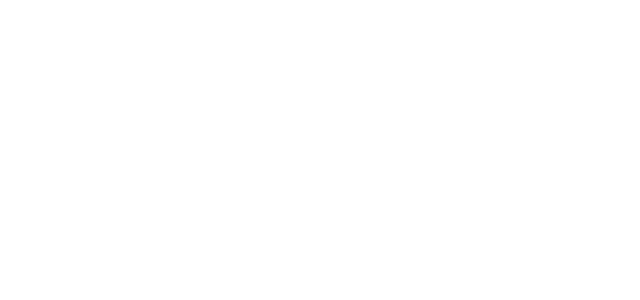
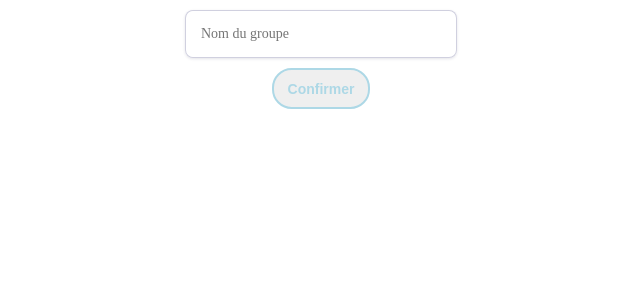
Before and after one commit to cla-pro/minigames-workspace, an Angular app: page /group-chooser in a window 1280 px wide. Before the commit this address led to /. Shown: the top 300 px of the page, without its empty margins (319-959 px from the left). Built offline with nearby package versions, Linux system fonts and the light colour scheme.

Commit message:
Add the groups to differenciate the different groups of players and load the right scenario accordingly

```diff
--- a/projects/minigame-common/src/lib/minigame-common-touch.service.ts
+++ b/projects/minigame-common/src/lib/minigame-common-touch.service.ts
@@ -37,8 +37,8 @@ export class MinigameCommonTouchService {
     this.mousedownSubscription = this.mousedown.subscribe((e: any) => { this.handleStart(e); });
     this.touchstartSubscription = this.touchstart.subscribe((e: any) => { this.handleStart(e); })
 
-    this.mouseupSubscription = this.mouseup.subscribe((e: any) => { this.handleEnd(e, canvas); });
-    this.touchendSubscription = this.touchend.subscribe((e: any) => { this.handleEnd(e, canvas); })
+    this.mouseupSubscription = this.mouseup.subscribe((e: any) => { this.handleEnd(e); });
+    this.touchendSubscription = this.touchend.subscribe((e: any) => { this.handleEnd(e); })
 
     this.captureMoveEvent();
   }
@@ -78,7 +78,7 @@ export class MinigameCommonTouchService {
     }
   }
 
-  private handleEnd(e: any, canvas: HTMLCanvasElement): void {
+  private handleEnd(e: any): void {
     e.preventDefault();
 
     this.initialPageX = -1;
@@ -87,7 +87,7 @@ export class MinigameCommonTouchService {
     this.initialLocalY = -1;
 
     this.endCallback();
-    this.captureMoveEvent(canvas);
+    this.captureMoveEvent();
   }
 
   /*
--- a/projects/minigames-advent/src/app/advent-board/advent-board.component.ts
+++ b/projects/minigames-advent/src/app/advent-board/advent-board.component.ts
@@ -1,5 +1,5 @@
 import { Component } from '@angular/core';
-import { AdventScenario } from '../shared/advent-scenario.model';
+import { AdventScenario, AdventScenarioEmpty } from '../shared/advent-scenario.model';
 import { AdventScenarioService } from '../advent-scenario.service';
 import { AdventServiceInitiatorService } from '../advent-service-initiator.service';
 
@@ -10,16 +10,33 @@ import { AdventServiceInitiatorService } from '../advent-service-initiator.servi
 })
 export class AdventBoardComponent {
   scenarios: AdventScenario[] = [];
+  numberedCells: string[][] = [
+    ['2024-12-04', '2024-12-17', '2024-12-23', '2024-12-16'],
+    ['2024-12-03', '2024-12-06', '2024-12-22', '2024-12-07'],
+    ['2024-12-09', '2024-12-19', '2024-12-15', '2024-12-05'],
+    ['2024-12-21', '2024-12-01', '2024-12-14', '2024-12-20'],
+    ['2024-12-02', '2024-12-11', '2024-12-24', '2024-12-12'],
+    ['2024-12-13', '2024-12-18', '2024-12-08', '2024-12-10']
+  ];
 
   constructor(private service: AdventScenarioService, private initiatorService: AdventServiceInitiatorService) {
+    this.initiatorService.initiateScenariosIfNotExisting();
     this.scenarios = this.service.loadScenarios();
   }
 
   getScenario(prefix: string): AdventScenario {
-    return this.scenarios.filter(s => s.prefix === prefix)[0];
+    let filtered = this.scenarios.filter(s => s.prefix === prefix);
+    if (filtered.length === 0) {
+      return new AdventScenarioEmpty(prefix);
+    }
+    return filtered[0];
   }
 
   clearScenario() {
+    localStorage.clear();
+  }
+
+  reinitScenario() {
     this.initiatorService.initiateScenarios();
   }
 }
--- /dev/null
+++ b/projects/minigames-advent/src/app/advent-group-chooser/advent-group-chooser.component.css
@@ -0,0 +1,72 @@
+.centered {
+    text-align: center;
+    margin: 10px;
+}
+
+.btn-custom {
+    display: inline-block;
+	position: relative;
+	z-index: 1;
+	overflow: hidden;
+
+	text-decoration: none;
+
+	font-family: sans-serif;
+	font-weight: 600;
+	font-size: 14px;
+
+	padding: 0.75em 1em;
+
+	color: lightblue;
+
+	border: 0.15em solid lightblue;
+	border-radius: calc(0.75em + 0.5em + 0.15em);
+}
+
+input {
+    -webkit-appearance: none;
+    line-height: 24px;
+    border: none;
+    outline: none;
+    width: 100%;
+    max-width: 240px;
+    margin: 0;
+    padding: 12px 16px;
+    font-family: inherit;
+    font-size: 14px;
+    font-weight: 500;
+    color: var(--text-color);
+    --background: #fff;
+    --border-default: #D0D0DF;
+    --border-active: #3D6DF9;
+    --shadow-default: rgba(32, 32, 72, 0.12);
+    --shadow-active: rgba(61, 109, 249, 0.25);
+    --text-color: #818190;
+    --placeholder-color: #C9C9D9;
+    --placeholder-color-hover: #BABAC9;
+    --close: #818190;
+    --close-light: #BABAC9;
+    --close-background: #F1F1FA;
+    align-items: center;
+    position: relative;
+    border-radius: 8px;
+    background: var(--background);
+    box-shadow: inset 0 0 0 var(--border-width, 1px) var(--border, var(--border-default)), 0 1px 3px var(--shadow, var(--shadow-default));
+    transition: box-shadow 0.2s;
+    --clear-x: 0px;
+    --clear-swipe-left: 0px;
+    --clear-swipe-x: 0;
+    --clear-swipe: 0px;
+    --clear-scale: 0;
+    --clear-rotate: 0deg;
+    --clear-opacity: 0;
+    --clear-arrow-o: 1;
+    --clear-arrow-x: 0px;
+    --clear-arrow-y: 0px;
+    --clear-arrow-offset: 4px;
+    --clear-arrow-offset-second: 4px;
+    --clear-line-array: 8.5px;
+    --clear-line-offset: 27px;
+    --clear-long-array: 8.5px;
+    --clear-long-offset: 24px;
+}
--- /dev/null
+++ b/projects/minigames-advent/src/app/advent-group-chooser/advent-group-chooser.component.html
@@ -0,0 +1,6 @@
+<div class="centered">
+    <input #groupname type="text" placeholder="Nom du groupe" />
+</div>
+<div class="centered">
+    <button class="btn-custom" (click)="registerGroup(groupname.value)" >Confirmer</button>
+</div>
--- /dev/null
+++ b/projects/minigames-advent/src/app/advent-group-chooser/advent-group-chooser.component.ts
@@ -0,0 +1,29 @@
+import { Component } from '@angular/core';
+import { Router } from '@angular/router';
+
+@Component({
+  selector: 'app-advent-group-chooser',
+  standalone: true,
+  imports: [],
+  templateUrl: './advent-group-chooser.component.html',
+  styleUrl: './advent-group-chooser.component.css'
+})
+export class AdventGroupChooserComponent {
+  constructor(private router: Router) {}
+
+  registerGroup(groupname: string | undefined) {
+    if (groupname !== undefined && this.isGroupnameValid(groupname) && this.isKnownGroupname(groupname)) {
+      localStorage.setItem('group', groupname);
+      console.log('Group set: ' + groupname);
+      this.router.navigate(['']);
+    }
+  }
+
+  private isGroupnameValid(groupname: string) {
+    return groupname.length > 0;
+  }
+
+  private isKnownGroupname(groupname: string) {
+    return groupname === 'Benoist' || groupname === 'Lavanchy' || groupname === 'Catry';
+  }
+}
--- a/projects/minigames-advent/src/app/advent-scenario.service.ts
+++ b/projects/minigames-advent/src/app/advent-scenario.service.ts
@@ -9,7 +9,7 @@ import { MinigameParkingjamService } from 'projects/minigame-parkingjam/src/publ
   providedIn: 'root'
 })
 export class AdventScenarioService {
-  private FIRST_DECEMBER = new Date(2023, 11, 1, 0, 0, 0, 0).getTime();
+  private FIRST_DECEMBER = new Date(2024, 11, 1, 0, 0, 0, 0).getTime();
   private MILlIS_PER_DAY = 86400000;
 
   private scenarios: AdventScenario[] = [];
--- a/projects/minigames-advent/src/app/advent-service-initiator.service.ts
+++ b/projects/minigames-advent/src/app/advent-service-initiator.service.ts
@@ -17,8 +17,22 @@ export class AdventServiceInitiatorService {
     }
   }
 
-  initiateScenarios(group: string): void {
+  initiateScenariosIfNotExisting(): void {
+    if (localStorage.getItem('scenario-stored') !== 'true') {
+      this.initiateScenarios();
+    }
+  }
+
+  initiateScenarios(): void {
+    let group = localStorage.getItem('group');
+    if (group !== null) {
+      this.initiateScenariosWithGroup(group);
+    }
+  }
+
+  private initiateScenariosWithGroup(group: string): void {
     localStorage.clear();
+    localStorage.setItem('group', group);
 
     let scenarios: AdventScenario[] = [];
     switch (group) {
@@ -29,7 +43,7 @@ export class AdventServiceInitiatorService {
     scenarios[0].enabled = true;
 
     this.service.saveScenarios(scenarios);
-    //localStorage.setItem('scenario-stored', 'true');
+    localStorage.setItem('scenario-stored', 'true');
   }
 
   private createScenariosBenoist(): AdventScenario[] {
--- a/projects/minigames-advent/src/app/app-routing.module.ts
+++ b/projects/minigames-advent/src/app/app-routing.module.ts
@@ -5,16 +5,27 @@ import { AdventWordleComponent } from './advent-wordle/advent-wordle.component';
 import { AdventParkingjamComponent } from './advent-parkingjam/advent-parkingjam.component';
 import { AdventBoardComponent } from './advent-board/advent-board.component';
 import { AdventAdminComponent } from './advent-admin/advent-admin.component';
+import { AdventGroupChooserComponent } from './advent-group-chooser/advent-group-chooser.component';
+
+export function isGroupSetGuard() {
+  return localStorage.getItem('group') !== null;
+}
+
+export function IsGroupNotSetGuard() {
+  return !isGroupSetGuard();
+}
 
 const routes: Routes = [
-  { path: '', pathMatch: 'full', component: AdventBoardComponent },
+  { path: '', pathMatch: 'full', component: AdventBoardComponent, canMatch: [isGroupSetGuard] },
+  { path: '', pathMatch: 'full', redirectTo: 'group-chooser', canMatch: [IsGroupNotSetGuard] },
   { path: 'wordle', component: AdventWordleComponent },
   { path: 'wordle/:id', component: AdventWordleComponent },
   { path: 'memory', component: AdventMemoryComponent },
   { path: 'memory/:id', component: AdventMemoryComponent },
   { path: 'parkingjam', component: AdventParkingjamComponent },
   { path: 'parkingjam/:id', component: AdventParkingjamComponent },
-  { path: 'admin', component: AdventAdminComponent }
+  { path: 'admin', component: AdventAdminComponent },
+  { path: 'group-chooser', component: AdventGroupChooserComponent }
 ];
 
 @NgModule({
--- a/projects/minigames-advent/src/app/app.module.ts
+++ b/projects/minigames-advent/src/app/app.module.ts
@@ -1,6 +1,7 @@
 import { NgModule } from '@angular/core';
 import { BrowserModule } from '@angular/platform-browser';
 import { CommonModule } from '@angular/common';
+import { FormsModule } from '@angular/forms';
 
 import { AdventBoardComponent } from './advent-board/advent-board.component';
 import { AppComponent } from './app.component';
@@ -34,6 +35,7 @@ import { AdventFifteenPuzzleComponent } from './advent-fifteen-puzzle/advent-fif
     BrowserModule,
     AppRoutingModule,
     CommonModule,
+    FormsModule,
     MinigameWordleModule,
     MinigameMemoryModule,
     MinigameParkingjamModule,
--- a/projects/minigames-advent/src/app/shared/advent-scenario.model.ts
+++ b/projects/minigames-advent/src/app/shared/advent-scenario.model.ts
@@ -69,3 +69,9 @@ export class AdventScenarioFifteenPuzzle extends AdventScenario {
     this.pieces = pieces;
   }
 }
+
+export class AdventScenarioEmpty extends AdventScenario {
+  constructor(prefix: string) {
+    super(prefix, "unknown");
+  }
+}
```
Also changed, not shown: projects/minigames-advent/src/app/advent-board/advent-board.component.html (+9 -38 lines), 1 other file (tests, documents, lock files or other folders).
